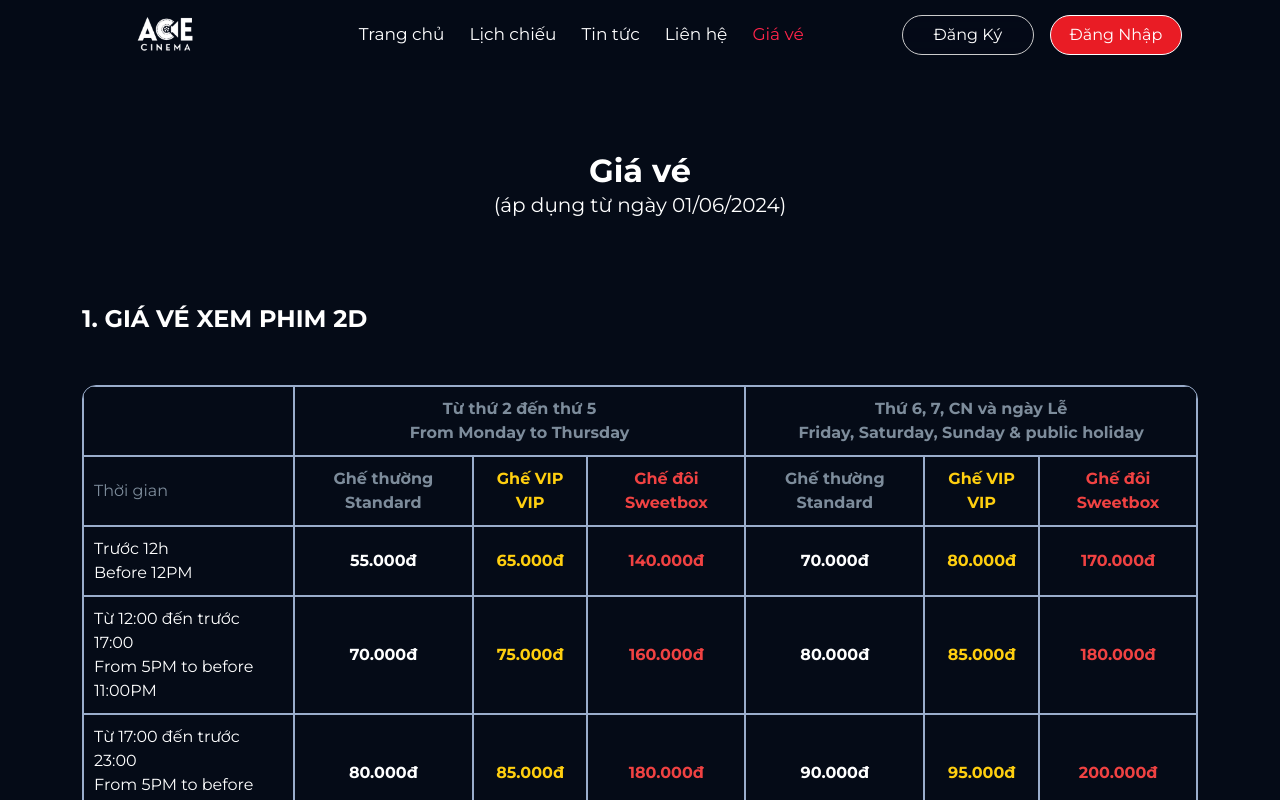
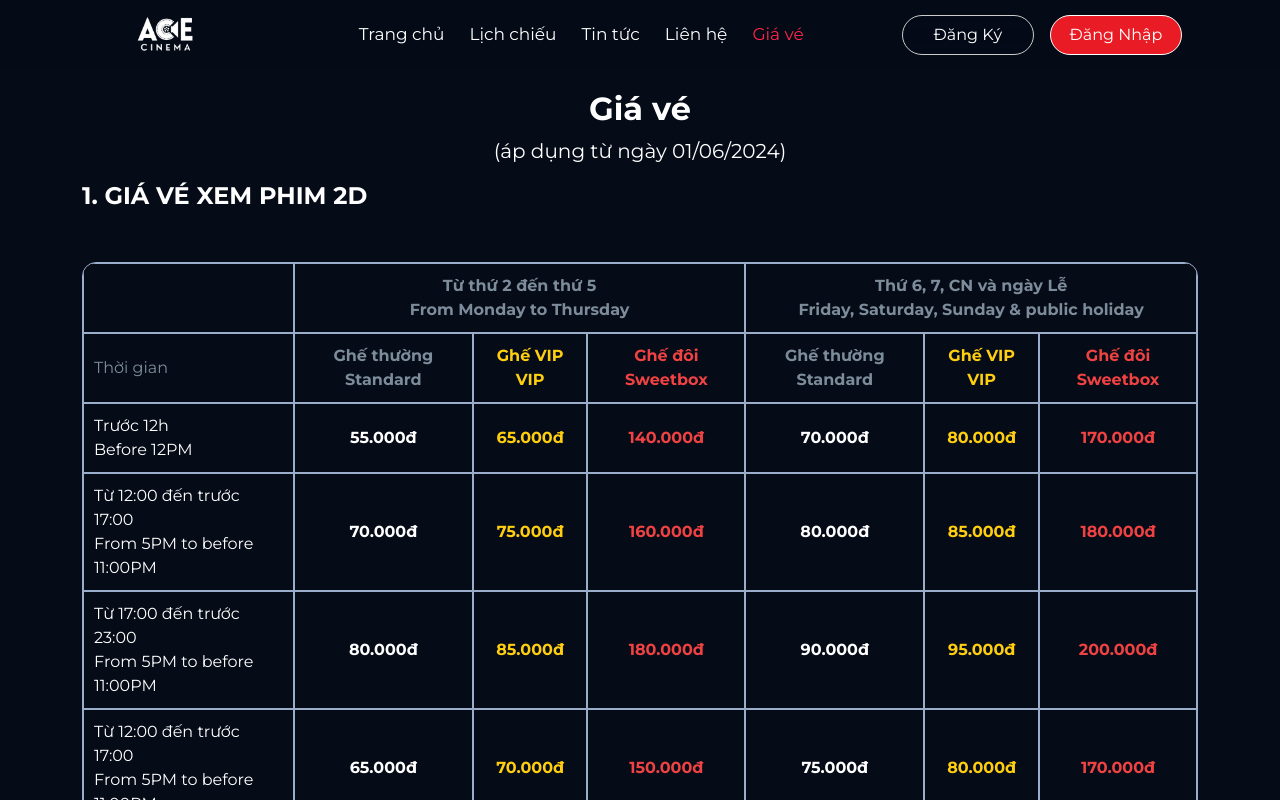
Before and after one commit to duydvps561/duantn, a Next.js app in the folder frontend/: page /ticket in a window 1280 px wide. Shown: the top 800 px of the page. Built offline with nearby package versions, Linux system fonts and the light colour scheme; a web font is replaced by a local one.

Commit message:
thay env

```diff
--- a/frontend/app/ticket/ticket.css
+++ b/frontend/app/ticket/ticket.css
@@ -12,13 +12,11 @@
   font-size: 32px;
   text-align: center;
   font-weight: bold;
-  margin: 62px 0 0 0px;
 }
 .apply-date {
   color: #ffffff;
   font-size: 20px;
   text-align: center;
-  margin: 0 0 85px 0;
 }
 .table-title {
   color: #ffffff;
```
Also changed, not shown: 2 other files (tests, documents, lock files or other folders).
